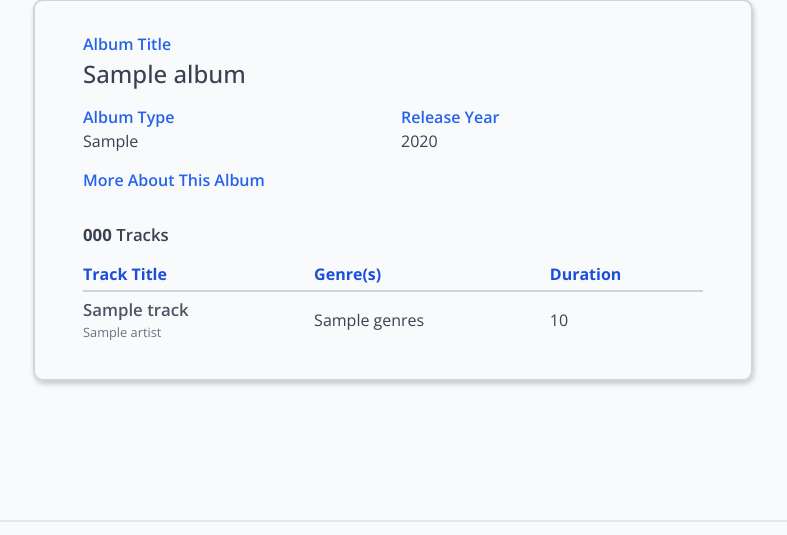
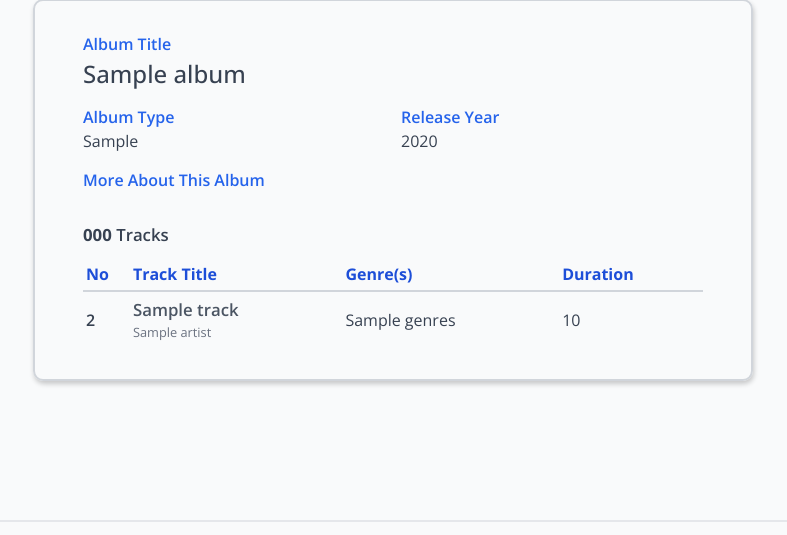
Before and after one commit to yunwi5/music-library, a Flask app: template music/templates/albums/album_detail.html in a window 1280 px wide. Shown: the part 241-776 px from the top of the page, without its empty margins (247-1034 px from the left). Run offline with Flask 2, Linux system fonts and the light colour scheme; the template is opened without the code that fills it: most values are stand-ins (such as "Sample title", 1, 10 or a date in 2020); form fields are guessed from the names that the template uses; parts of the project's set-up code (start-up, migrations or seed data) failed here and were passed over.

Commit message:
Adjust track and album browsing table stlying

```diff
--- a/music/albums/albums.py
+++ b/music/albums/albums.py
@@ -69,6 +69,11 @@ def album_detail():
     album = services.get_album(album_id, repo.repo_instance)
     album_tracks = services.get_tracks_by_album(album_id, repo.repo_instance)
 
+    # Insert track detail link for each album track
+    for track in album_tracks:
+        track['track_detail_url'] = url_for(
+            'tracks_bp.track_detail', track_id=track['track_id'])
+
     if album is None:
         flash(f'Album {album_id} was not found...', 'error')
         return redirect(url_for('albums_bp.browse_albums'))
--- a/music/albums/services.py
+++ b/music/albums/services.py
@@ -3,9 +3,6 @@ from typing import List
 from music.adapters.repository import AbstractRepository
 from music.domainmodel.album import Album
 import music.tracks.services as tracks_services
-
-class NonExistentAlbumException(Exception):
-    pass
 
 class InvalidPageException(Exception):
     pass
--- a/music/static/css/browse.css
+++ b/music/static/css/browse.css
@@ -42,20 +42,23 @@
 }
 
 .browse-table__head th {
-    text-align: left;
     padding: 5px 0;
-    color: var(--color-primary-8);
     border-bottom: 2px solid var(--color-gray-4);
     border-collapse: separate;
+    color: var(--color-primary-8);
+    text-align: left;
 }
 
 .browse-table__head th:not(:last-child) {
     padding-right: 1.5rem;
 }
 
+.browse-table td:first-child,
+.browse-table th:first-child {
+    padding-left: 3px;
+}
+
 .browse-row:hover {
-    /* background-color: var(--color-primary-2) !important; */
-    /* filter: brightness(104.5%); */
     background-color: var(--color-primary-1) !important;
 }
 
@@ -67,12 +70,12 @@
     padding: 6px 0;
 }
 
-/* Album browsing page styling */
-.albums-table th:first-child {
-    /* Album number column has small width */
+.browse-row .browse-number {
+    font-weight: 600;
     width: 23.5px;
 }
 
+/* Album browsing page styling */
 .album-row .album-title {
     font-weight: 600;
     color: var(--color-gray-7);
@@ -84,12 +87,12 @@
 }
 
 /* Track browsing page styling */
-.track-row .track-heading {
+.track-heading {
     display: flex;
     flex-direction: column;
 }
 
-.track-row .track-heading__title {
+.track-heading__title {
     font-weight: 600;
     font-size: 1.25rem;
     color: var(--color-gray-7);
@@ -99,11 +102,6 @@
 .track-heading__artist {
     font-size: 0.9rem;
     color: var(--color-gray-6);
-}
-
-.genres-cell {
-    margin-top: -5px;
-    padding: 7px 0;
 }
 
 /* Browsing Navigation */
--- a/music/static/css/flash.css
+++ b/music/static/css/flash.css
@@ -24,7 +24,7 @@
 }
 
 .flash:last-child {
-    margin-bottom: -3.5rem;
+    margin-bottom: -2.5rem;
 }
 
 .flash-info {
--- a/music/templates/albums/album_detail.html
+++ b/music/templates/albums/album_detail.html
@@ -28,6 +28,7 @@
             <table class="browse-table track-table">
                 <thead class="browse-table__head">
                     <tr>
+                        <th>No</th>
                         <th>Track Title</th>
                         <th>Genre(s)</th>
                         <th>Duration</th>
@@ -36,6 +37,9 @@
                 <tbody class="browse-table__body">
                     {% for track in album_tracks %}
                     <tr class="browse-row track-row">
+                        <td class="browse-number">
+                            {{(track.index or 0) + 1}}
+                        </td>
                         <td class="track-heading">
                             <a href="{{track.track_detail_url}}" class="link track-heading__title">{{track.title}}</a>
                             <span class="track-heading__artist">{{track.artist}}</span>
--- a/music/templates/albums/browse_albums.html
+++ b/music/templates/albums/browse_albums.html
@@ -20,11 +20,11 @@
         <tbody class="browse-table__body">
             {% for album in albums %}
             <tr class="browse-row album-row">
-                <td class="album-number">
-                    {{album.index + 1}}
+                <td class="browse-number">
+                    {{(album.index or 0) + 1}}
                 </td>
                 <td class="album-title">
-                    <a href="{{album.album_detail_url}}" class="link track-heading__title">{{album.title}}</a>
+                    <a href="{{album.album_detail_url}}" class="link">{{album.title}}</a>
                 </td>
                 <td class="album-type">
                     {{album.album_type}}
```
Also changed, not shown: music/templates/tracks/browse_tracks.html (+5 -3 lines), music/tracks/services.py (+6 -5 lines).
